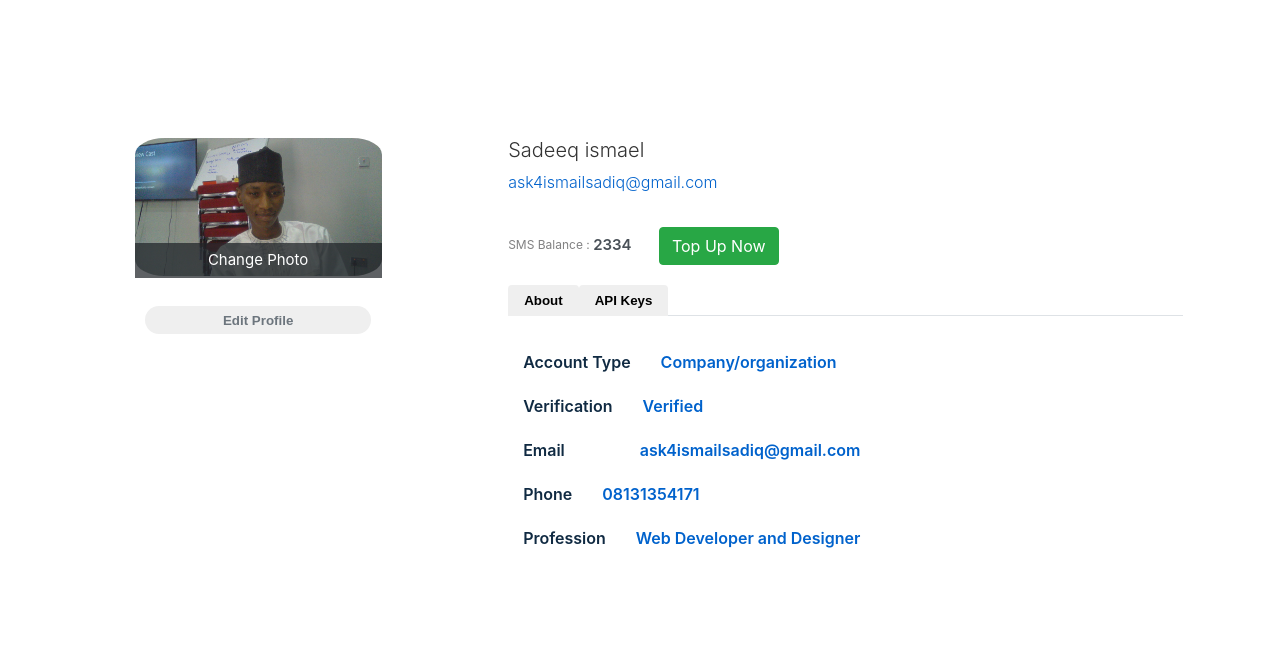
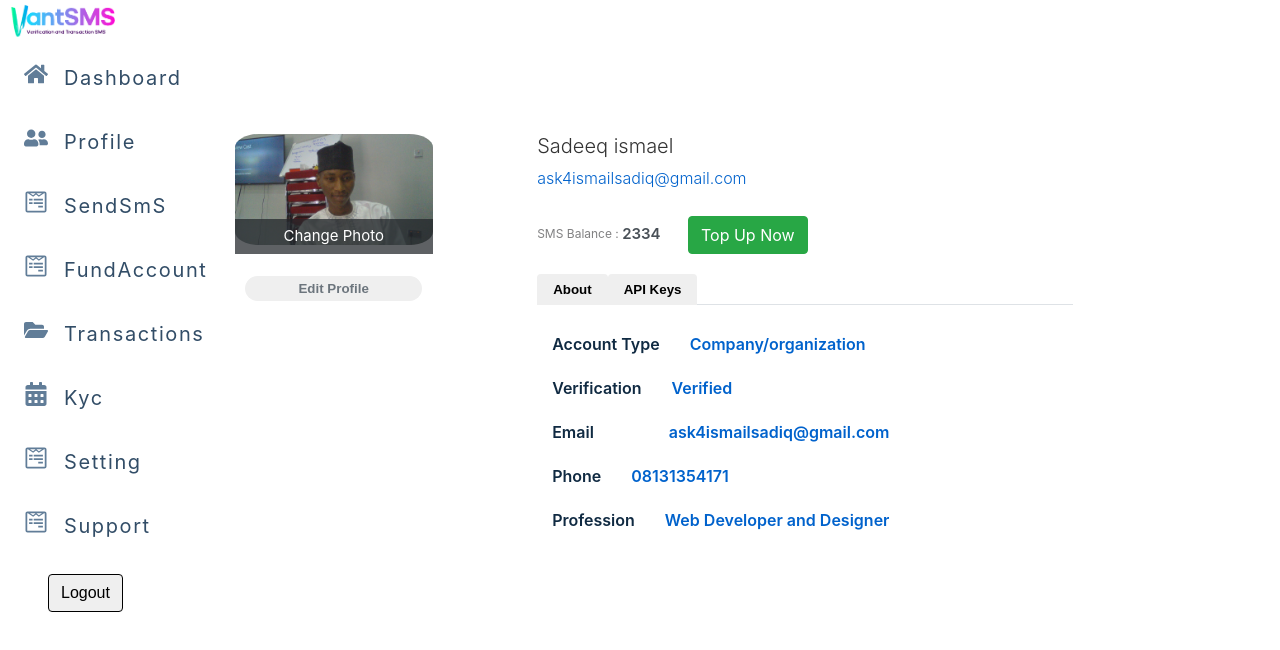
Before and after one commit to ismaelsadeeq/vantsms-frontend, a React (Create React App) app: page /profile in a window 1280 px wide. Shown: the top 650 px of the page. Built offline with nearby package versions, Linux system fonts and the light colour scheme.

Commit message:
dashboard

```diff
--- a/src/Stylesheet/dashboard.css
+++ b/src/Stylesheet/dashboard.css
@@ -1,3 +1,44 @@
+:root {
+  /* dark shades of primary color*/
+  --clr-primary-1: hsl(205, 86%, 17%);
+  --clr-primary-2: hsl(205, 77%, 27%);
+  --clr-primary-3: hsl(205, 72%, 37%);
+  --clr-primary-4: hsl(205, 63%, 48%);
+  /* primary/main color */
+  --clr-primary-5: hsl(205, 78%, 60%);
+  /* lighter shades of primary color */
+  --clr-primary-6: hsl(205, 89%, 70%);
+  --clr-primary-7: hsl(205, 90%, 76%);
+  --clr-primary-8: hsl(205, 86%, 81%);
+  --clr-primary-9: hsl(205, 90%, 88%);
+  --clr-primary-10: hsl(205, 100%, 96%);
+  /* darkest grey - used for headings */
+  --clr-grey-1: hsl(209, 61%, 16%);
+  --clr-grey-2: hsl(211, 39%, 23%);
+  --clr-grey-3: hsl(209, 34%, 30%);
+  --clr-grey-4: hsl(209, 28%, 39%);
+  /* grey used for paragraphs */
+  --clr-grey-5: hsl(210, 22%, 49%);
+  --clr-grey-6: hsl(209, 23%, 60%);
+  --clr-grey-7: hsl(211, 27%, 70%);
+  --clr-grey-8: hsl(210, 31%, 80%);
+  --clr-grey-9: hsl(212, 33%, 89%);
+  --clr-grey-10: hsl(210, 36%, 96%);
+  --clr-white: #fff;
+  --clr-red-dark: hsl(360, 67%, 44%);
+  --clr-red-light: hsl(360, 71%, 66%);
+  --clr-green-dark: hsl(125, 67%, 44%);
+  --clr-green-light: hsl(125, 71%, 66%);
+  --clr-black: #222;
+  --transition: all 0.3s linear;
+  --spacing: 0.1rem;
+  --radius: 0.25rem;
+  --light-shadow: 0 5px 15px rgba(0, 0, 0, 0.1);
+  --dark-shadow: 0 5px 15px rgba(0, 0, 0, 0.2);
+  --max-width: 1170px;
+  --fixed-width: 620px;
+}
+
 .contain {
 	width: 100%;
   padding-right: 15px;
@@ -6,6 +47,7 @@
   margin-left: auto;
 }
 .contain {
+	width:90% ;
 	display: flex;
 	justify-content: space-around;
 }
@@ -231,6 +273,18 @@
 		flex-direction: column;
 	}
 }
+.box{
+	display: flex;
+	flex-direction: row;
+	width: 100%;
+	justify-content: space-between;
+}
+.second-box {
+	width: 30%;
+}
+.sideBar {
+	position: fixed;
+}
 /* above is the profile styling and below is the dasboard styling */
 .logo-img {
 	height: 40px;
@@ -242,7 +296,6 @@
   text-transform: capitalize;
   padding: 1rem 1.5rem;
   color: var(--clr-grey-3);
-  transition: var(--transition);
   letter-spacing: var(--spacing);
 }
 
@@ -254,15 +307,22 @@
   font-size: 1.5rem;
   color: var(--clr-grey-5);
   margin-right: 1rem;
-  transition: var(--transition);
 }
 .navig a:hover svg {
   color: var(--clr-grey-4);
 }
-.out  {
+.logout {
+	margin: 1em 3em;
 
 }
 @media (max-width:900px){
+	.contain {
+		width: 100%;
+	}
+	.sideBar {
+		position: fixed;
+		width: 100%;
+	}
 	.hid {
 		visibility: hidden;
 	}
@@ -276,7 +336,7 @@
 		justify-content: space-between;
 		margin: 0 auto;
 	}
-	.navig {
+	.navigi {
 		position: absolute;
     right: 46vh;
     /* top: 8.43vh; */
@@ -286,7 +346,10 @@
     align-items:center;
     width: 100%;
     transform: translateX(100%);
-    transition:transform 0.5s ease-in  ;
+		transition:transform 0.5s ease-in  ;
+	}
+	.navig-link {
+		width: 100vw;
 	}
 
 }
--- /dev/null
+++ b/src/components/context/context.js
@@ -0,0 +1,15 @@
+import React, { useState, useContext } from 'react'
+
+const AppContext = React.createContext();
+
+export const AppProvider = ({children}) =>{
+  const [remove, setRemove] = useState("")
+
+  return <AppContext.Provider
+  value={{remove,setRemove}}
+  >{children} </AppContext.Provider>
+}
+
+export const useGlobalContext = ()=>{
+  return useContext(AppContext);
+}
--- a/src/components/protected/Profile.js
+++ b/src/components/protected/Profile.js
@@ -3,6 +3,8 @@ import { useHistory } from "react-router-dom";
 import axios from 'axios'
 import '../../Stylesheet/dashboard.css'
 import profile from '../assets/images/me.jpg'
+import Sidebar from './Sidebar'
+import {useGlobalContext} from '../context/context'
 
 function Profile() {
 
@@ -15,6 +17,7 @@ function Profile() {
       return []
     }
   }
+  const {remove} = useGlobalContext();
   const [store,setStore] = useState(getLocalStorage())
   const [about,setAbout] = useState(true)
   const [api,setApi] = useState(false)
@@ -60,7 +63,9 @@ function Profile() {
 //     })
 //   }
   return (
-    <section className="contain">
+    <div className="box">
+        <Sidebar className="second-box" />
+    <section className={`${remove?"hid":"contain"}`}>
     <div className="contain emp-profile">
                 <div className=" first ">
                     <div className="profile-img">
@@ -177,6 +182,7 @@ function Profile() {
             </div>
     </div>
 </section>
+</div>
   )
 }
 
--- a/src/components/protected/Sidebar.js
+++ b/src/components/protected/Sidebar.js
@@ -1,13 +1,23 @@
-import React, {useState} from 'react'
+import React, {useState,useRef} from 'react'
 import {links} from './sideData'
 import logo from '../assets/images/verifier_logo.png'
 import { FaBars } from 'react-icons/fa';
+import {useGlobalContext} from '../context/context'
 
 function Sidebar() {
+  const {setRemove} = useGlobalContext()
   const [showLinks,setShowLinks] = useState(false)
+  // const container = useRef(null)
+
 
   const toggleLinks = () => {
     setShowLinks(!showLinks);
+    if(!showLinks){
+      setRemove("hid")
+    }else{
+      setRemove("")
+    }
+
   };
   return (
     <div className="sideBar">
@@ -17,21 +27,22 @@ function Sidebar() {
             <FaBars />
         </button>
       </div>
-      <div className={showLinks?"navig":"hid"}>
+      <div className={`${showLinks?`${"navigi navig"}`:"navig hid"}`}>
       {
         links.map((link)=>{
           const {id,url,text,icon} = link;
           return <li key={id}>
-            <a href={url}>
-              {icon}
-              {text}
+            <a href={url} className="navig-link">
+              <div>{icon}</div>
+              <div>{text}</div>
+
             </a>
           </li>
         })
       }
       <div className="logout">
         <form>
-          <button type="button" className="out">logout</button>
+          <button type="button" className="btn btn-danger">Logout</button>
         </form>
       </div>
       </div>
--- a/src/index.js
+++ b/src/index.js
@@ -2,11 +2,14 @@ import React from 'react';
 import ReactDOM from 'react-dom';
 import './index.css';
 import App from './App';
+import { AppProvider } from './components/context/context'
 import reportWebVitals from './reportWebVitals';
 
 ReactDOM.render(
   <React.StrictMode>
+    <AppProvider>
     <App />
+    </AppProvider>
   </React.StrictMode>,
   document.getElementById('root')
 );
```
